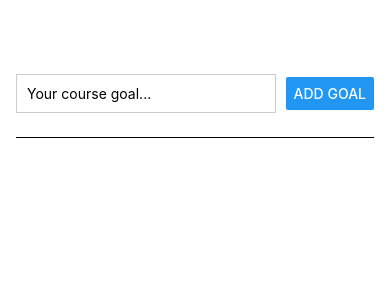
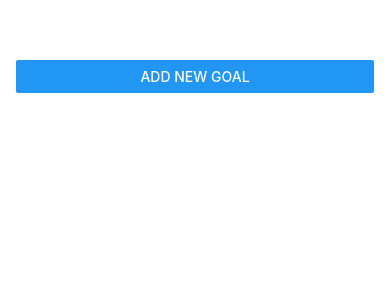
Before and after one commit to SomethingWithSony/GoalsApp, a React Native app: screen / in a window 390 px wide. Shown: the top 300 px of the page. Built offline with nearby package versions, Linux system fonts and the light colour scheme.

Commit message:
f: Code CleanUp, Visual Improvements, Modal Added

```diff
--- a/App.js
+++ b/App.js
@@ -1,24 +1,35 @@
-import { StyleSheet, View, FlatList } from 'react-native';
+import { StyleSheet, View, FlatList, Button } from 'react-native';
 import {  useState } from 'react';
 
 import GoalItem from './components/GoalItem';
 import GoalInput from './components/GoalInput';
 
 export default function App() {
+  const [goals, setGoals] = useState([]);
+  const [isModalVisivale, setIsModalVisible] = useState(false);
 
-  const [goals, setGoals] = useState([]);
   const addGoalHandler = (enteredText) => {
     setGoals(currentCourseGoals => [...currentCourseGoals, {text: enteredText, id: Math.random().toString()}]);
   }
+
   const deleteGoalHandler = (id) => {
     setGoals(currentCourseGoals => {
       return currentCourseGoals.filter( goal => goal.id !== id);
     })
   }
 
+  const startAddGoalHandler = () => {
+    setIsModalVisible(true);
+  }
+
+   const closeAddGoalHandler = () => {
+    setIsModalVisible(false);
+  }
+
   return (
     <View style={styles.appContainer}>
-      <GoalInput onAddGoal={addGoalHandler}/>
+      <Button title='Add New Goal' onPress={startAddGoalHandler}/>
+      <GoalInput onAddGoal={addGoalHandler} showModal={isModalVisivale} hideModal={closeAddGoalHandler}/>
 
       <View style={styles.goalsContainer}>
         <FlatList data={goals} renderItem={ itemData => {
@@ -36,7 +47,7 @@ export default function App() {
 const styles = StyleSheet.create({
   appContainer: {
     flex: 1,
-    paddingTop: 50,
+    paddingTop: 60,
     paddingHorizontal: 16,
     backgroundColor: ''
   },
--- a/components/GoalInput.js
+++ b/components/GoalInput.js
@@ -1,8 +1,8 @@
-import { View, TextInput, Button } from "react-native";
+import { View, TextInput, Button, Modal } from "react-native";
 import { StyleSheet } from "react-native";
 import { useState } from "react";
 
-export default function GoalInput ({onAddGoal}) {
+export default function GoalInput ({onAddGoal, showModal, hideModal}) {
     const [goalInput, setGoalInput] = useState('');
 
    const goalInputHandler = (enteredText) => {
@@ -15,24 +15,34 @@ export default function GoalInput ({onAddGoal}) {
     };
 
   return (
-    <View style={styles.inputContainer}>
-      <TextInput placeholder='Your course goal...' style={styles.textInput} onChangeText={goalInputHandler} value={goalInput}/>
-      <Button title='Add Goal' onPress={addGoalHandler}/>
-    </View>
+    <Modal visible={showModal} animationType="slide" >
+      <View style={styles.inputContainer}>
+        <TextInput placeholder='Your course goal...' style={styles.textInput} onChangeText={goalInputHandler} value={goalInput}/>
+        <View style={styles.ctaContainer}>
+          <Button title='Add Goal' onPress={addGoalHandler}/>
+          <Button title='Cancel' onPress={hideModal}/>
+        </View>
+      </View>
+    </Modal>
 
   )
 }
 
 const styles = StyleSheet.create({
   inputContainer :{
-    flexDirection: 'row',
-    justifyContent: 'space-between',
+    flex: 1,
+    flexDirection: 'column',
+    justifyContent: 'center',
     alignItems: 'center',
     gap: 10,
     paddingTop: 24,
     paddingBottom: 24,
-    borderBottomWidth: 1,
+  },
 
+  ctaContainer: {
+    flexDirection : 'row',
+    justifyContent: 'center',
+    gap: 40,
   },
 
   textInput: {
@@ -41,5 +51,4 @@ const styles = StyleSheet.create({
     width: '75%',
     padding: 10
   }
-
 });
--- a/components/GoalItem.js
+++ b/components/GoalItem.js
@@ -4,7 +4,9 @@ import { View, Text, Pressable } from "react-native";
 export default function GoalItem ({id, text, onDeleteItem}) {
 
   return (
-    <Pressable onPress={onDeleteItem.bind(this, id)}>
+    <Pressable onPress={onDeleteItem.bind(this, id)}
+      style={({pressed}) => pressed && styles.itemPressed}
+    >
       <View  style={styles.goalItem} >
           <Text style={styles.goalItemText}>{text}</Text>
       </View>
@@ -20,6 +22,11 @@ const styles = StyleSheet.create({
       marginTop: 10
     },
 
+    itemPressed: {
+      opacity: 0.75
+    }
+    ,
+
     goalItemText: {
       color: '#ffffff'
     }
```
